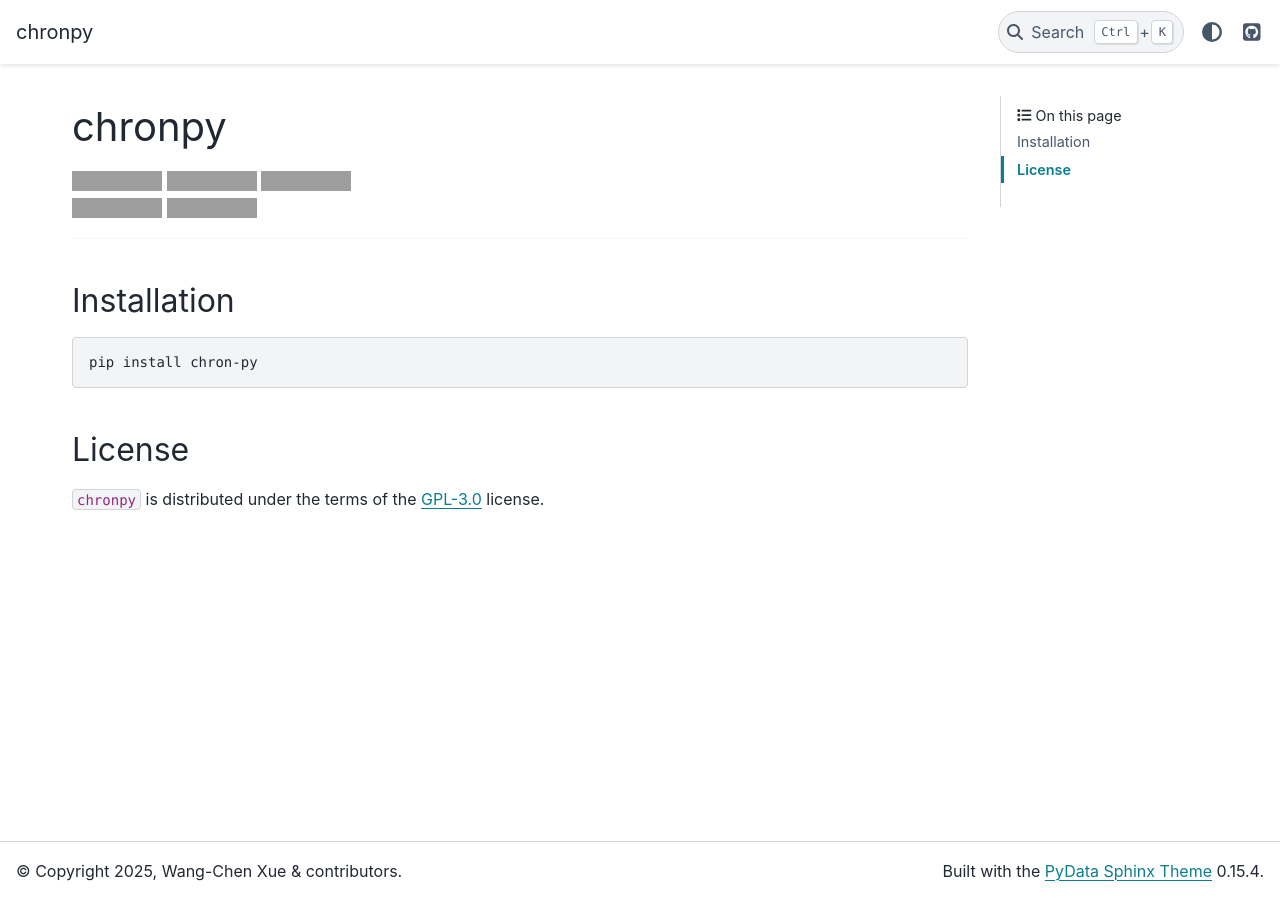
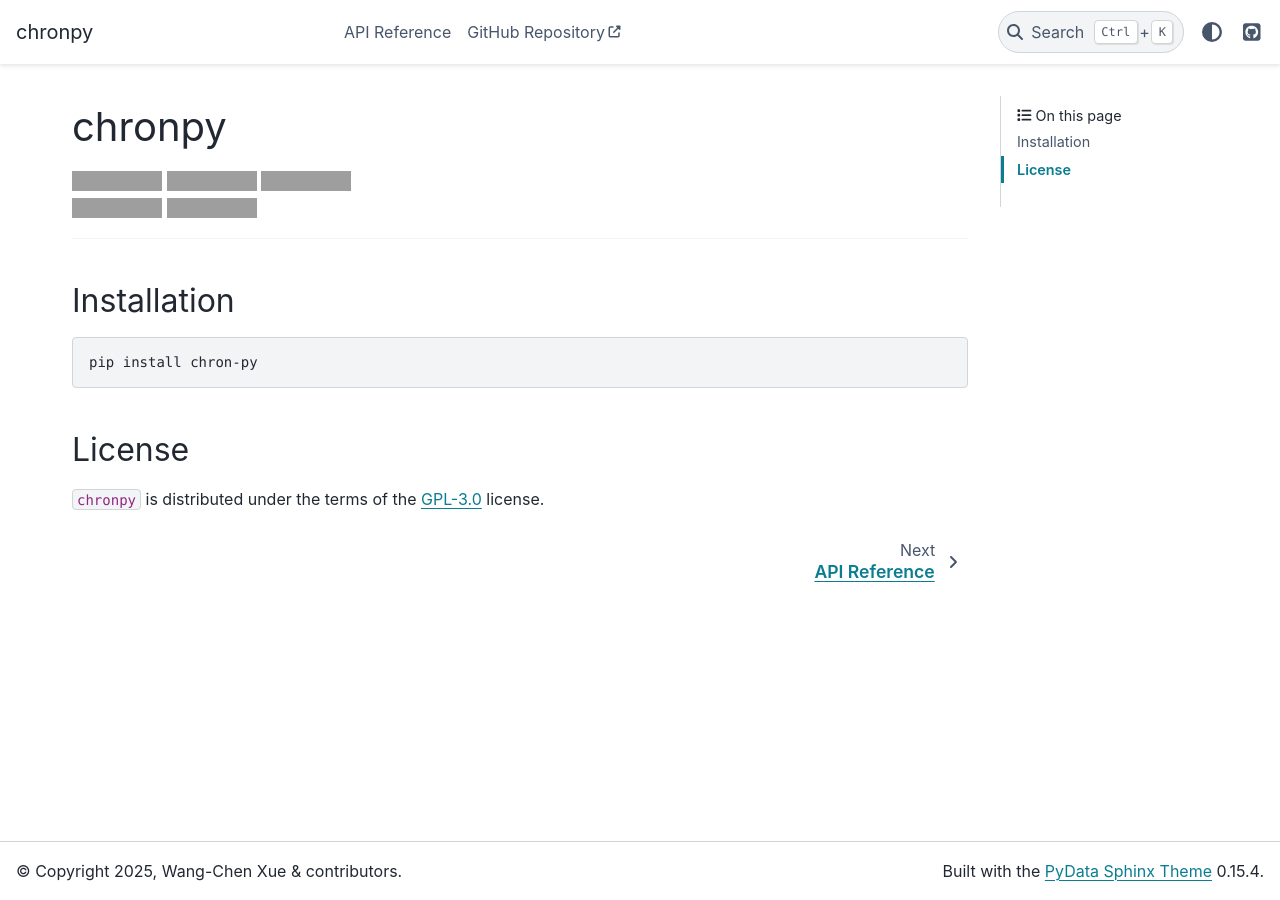
Before and after one commit to wcxve/chronpy, a Sphinx documentation site: the page built from docs/index.md, in a window 1280 px wide. Built offline with Sphinx 7.4.7 and the PyData theme 0.15.4, drawn with Linux system fonts in a browser that asks for light colours; pages that are not in the unit, such as notebooks, are missing from menus; grey boxes are pictures that could not be loaded.

````diff
--- a/docs/index.md
+++ b/docs/index.md
@@ -17,3 +17,11 @@ pip install chron-py
 ## License
 
 `chronpy` is distributed under the terms of the [GPL-3.0](https://www.gnu.org/licenses/gpl-3.0-standalone.html) license.
+
+```{toctree}
+:maxdepth: 2
+:hidden:
+
+api
+GitHub Repository <https://github.com/wcxve/chronpy>
+```
````
Also changed, not shown: docs/api.md (added, +11 -0 lines).
